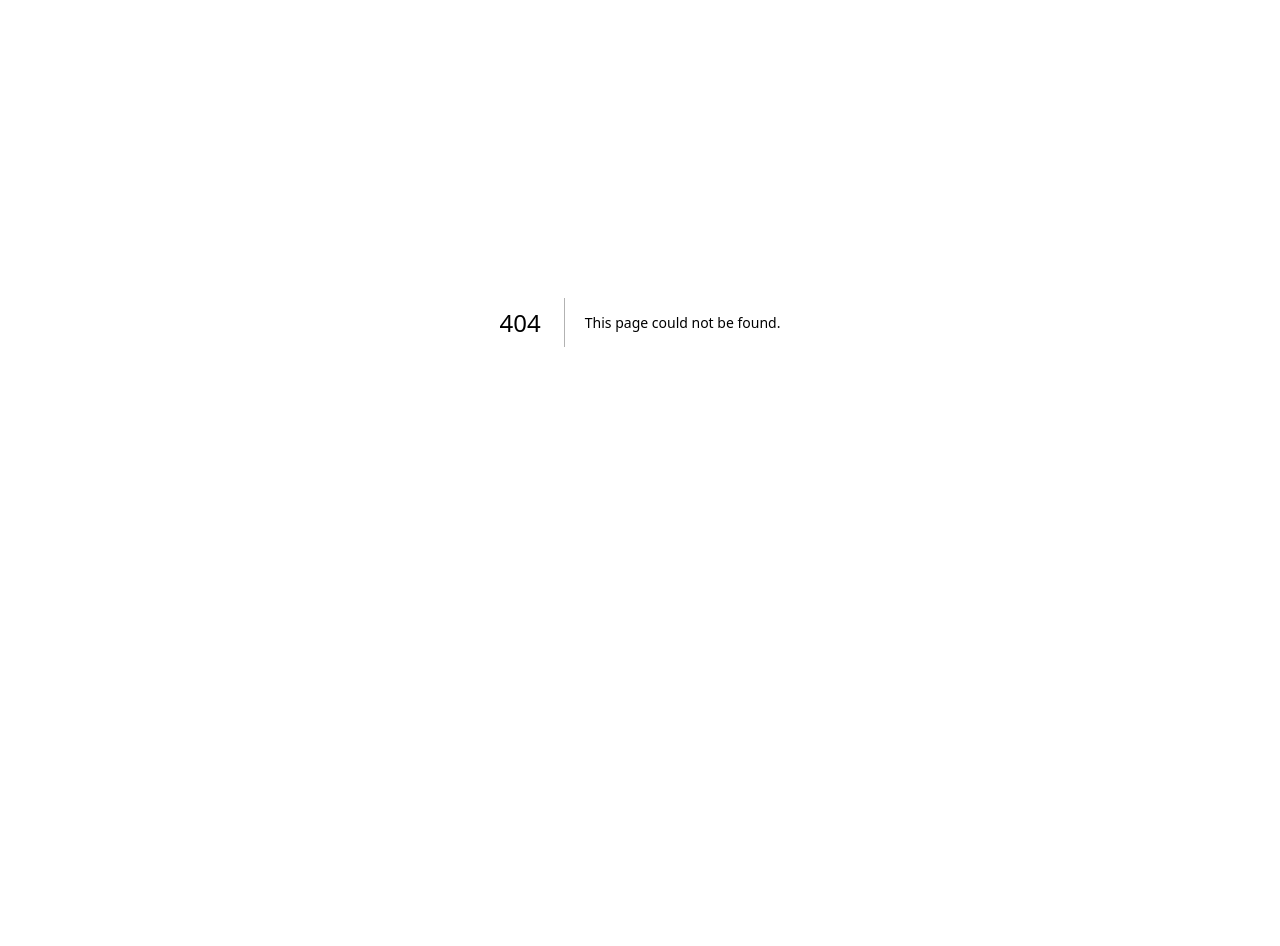
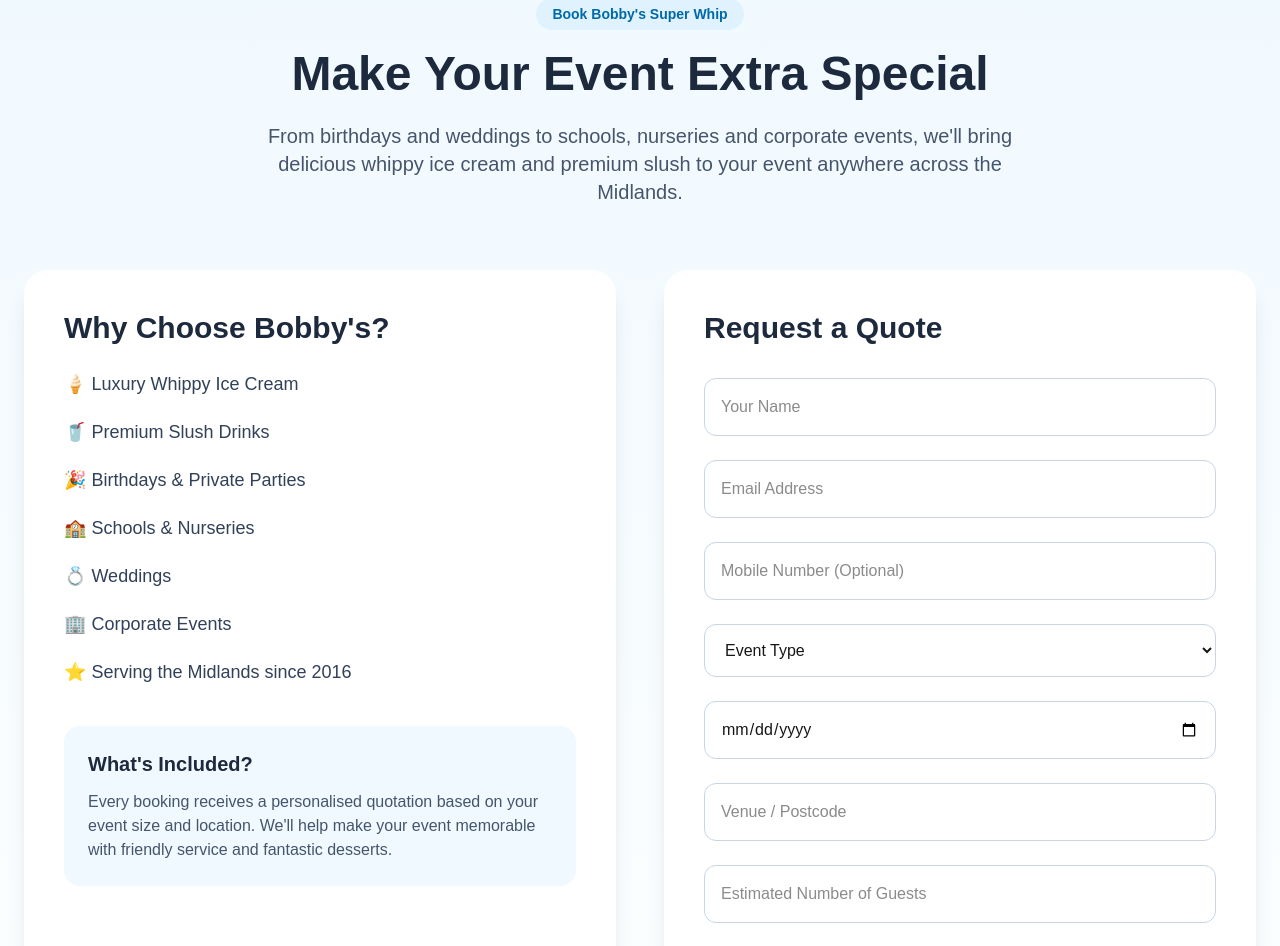
Before and after one commit to faiz7957/bobbyssuperwhip, a Next.js app: page /book in a window 1280 px wide. Before the commit this address had no page. Shown: the part 78-1024 px from the top of the page. Before the commit the page ends 800 px from the top, so only its background shows below. Built offline with nearby package versions, Linux system fonts and the light colour scheme.

Commit message:
Add booking page and verify Resend domain

```diff
--- /dev/null
+++ b/app/book/page.tsx
@@ -0,0 +1,123 @@
+export default function BookPage() {
+  return (
+    <main className="min-h-screen bg-gradient-to-b from-sky-50 to-white">
+      <section className="mx-auto max-w-7xl px-6 py-20">
+        <div className="mb-16 text-center">
+          <span className="rounded-full bg-sky-100 px-4 py-2 text-sm font-semibold text-sky-700">
+            Book Bobby&apos;s Super Whip
+          </span>
+
+          <h1 className="mt-6 text-5xl font-bold text-slate-800">
+            Make Your Event Extra Special
+          </h1>
+
+          <p className="mx-auto mt-6 max-w-3xl text-xl text-slate-600">
+            From birthdays and weddings to schools, nurseries and corporate
+            events, we'll bring delicious whippy ice cream and premium slush to
+            your event anywhere across the Midlands.
+          </p>
+        </div>
+
+        <div className="grid gap-12 lg:grid-cols-2">
+          {/* Left */}
+          <div className="rounded-3xl bg-white p-10 shadow-xl">
+            <h2 className="mb-6 text-3xl font-bold text-slate-800">
+              Why Choose Bobby's?
+            </h2>
+
+            <ul className="space-y-5 text-lg text-slate-700">
+              <li>🍦 Luxury Whippy Ice Cream</li>
+              <li>🥤 Premium Slush Drinks</li>
+              <li>🎉 Birthdays & Private Parties</li>
+              <li>🏫 Schools & Nurseries</li>
+              <li>💍 Weddings</li>
+              <li>🏢 Corporate Events</li>
+              <li>⭐ Serving the Midlands since 2016</li>
+            </ul>
+
+            <div className="mt-10 rounded-2xl bg-sky-50 p-6">
+              <h3 className="mb-3 text-xl font-bold text-slate-800">
+                What's Included?
+              </h3>
+
+              <p className="text-slate-600">
+                Every booking receives a personalised quotation based on your
+                event size and location. We'll help make your event memorable
+                with friendly service and fantastic desserts.
+              </p>
+            </div>
+          </div>
+
+          {/* Right */}
+          <div className="rounded-3xl bg-white p-10 shadow-xl">
+            <h2 className="mb-8 text-3xl font-bold text-slate-800">
+              Request a Quote
+            </h2>
+
+            <form className="space-y-6">
+              <input
+                type="text"
+                placeholder="Your Name"
+                className="w-full rounded-xl border border-slate-300 p-4 focus:border-sky-500 focus:outline-none"
+              />
+
+              <input
+                type="email"
+                placeholder="Email Address"
+                className="w-full rounded-xl border border-slate-300 p-4 focus:border-sky-500 focus:outline-none"
+              />
+
+              <input
+                type="tel"
+                placeholder="Mobile Number (Optional)"
+                className="w-full rounded-xl border border-slate-300 p-4 focus:border-sky-500 focus:outline-none"
+              />
+
+              <select className="w-full rounded-xl border border-slate-300 p-4 focus:border-sky-500 focus:outline-none">
+                <option>Event Type</option>
+                <option>Birthday Party</option>
+                <option>Wedding</option>
+                <option>School</option>
+                <option>Nursery</option>
+                <option>Corporate Event</option>
+                <option>Sports Club</option>
+                <option>Festival</option>
+                <option>Other</option>
+              </select>
+
+              <input
+                type="date"
+                className="w-full rounded-xl border border-slate-300 p-4 focus:border-sky-500 focus:outline-none"
+              />
+
+              <input
+                type="text"
+                placeholder="Venue / Postcode"
+                className="w-full rounded-xl border border-slate-300 p-4 focus:border-sky-500 focus:outline-none"
+              />
+
+              <input
+                type="number"
+                placeholder="Estimated Number of Guests"
+                className="w-full rounded-xl border border-slate-300 p-4 focus:border-sky-500 focus:outline-none"
+              />
+
+              <textarea
+                rows={5}
+                placeholder="Tell us about your event..."
+                className="w-full rounded-xl border border-slate-300 p-4 focus:border-sky-500 focus:outline-none"
+              />
+
+              <button
+                type="submit"
+                className="w-full rounded-xl bg-sky-600 py-4 text-lg font-bold text-white transition hover:bg-sky-700"
+              >
+                Request a Quote
+              </button>
+            </form>
+          </div>
+        </div>
+      </section>
+    </main>
+  );
+}
--- a/components/Hero.tsx
+++ b/components/Hero.tsx
@@ -1,6 +1,7 @@
 "use client";
 
 import Image from "next/image";
+import Link from "next/link";
 
 export default function Hero() {
   return (
@@ -15,31 +16,40 @@ export default function Hero() {
 
       <div className="absolute inset-0 bg-gradient-to-r from-sky-950/30 via-sky-900/5 to-transparent" />
 
-      <div className="relative z-10 flex min-h-[100svh] max-w-7xl items-center pl0-20 pr-10 py-24">
+      <div className="relative z-10 flex min-h-[100svh] max-w-7xl items-center pl-20 pr-10 py-24">
         <div className="w-full max-w-sm rounded-3xl border border-white/10 bg-slate-900/10 p-8 backdrop-blur-sm shadow-lg">
           <span className="inline-flex rounded-full bg-sky-500 px-4 py-2 text-sm font-semibold text-white">
             🍦 Serving the Midlands since 2016
           </span>
 
-          <h1 className="mt-6 text-5xl md:text-7xl font-black leading-none text-white">
+          <h1 className="mt-6 text-5xl font-black leading-none text-white md:text-7xl">
             Bobby&apos;s
             <span className="block text-yellow-300">Super Whip</span>
           </h1>
 
           <p className="mt-5 text-2xl font-bold text-white">
-            It&apos;s Not A Dream,<br />
+            It&apos;s Not A Dream,
+            <br />
             It&apos;s Bobby&apos;s Ice Cream!
           </p>
 
           <p className="mt-5 text-lg text-white/95">
-            Premium whipped ice cream, delicious slush, sundaes and event catering across Walsall and the Midlands.
+            Premium whipped ice cream, delicious slush, sundaes and event
+            catering across Walsall and the Midlands.
           </p>
 
           <div className="mt-8 flex flex-col gap-4 sm:flex-row">
-            <a href="#events" className="rounded-xl bg-yellow-400 px-8 py-4 text-center font-bold text-slate-900 hover:bg-yellow-300 transition">
+            <Link
+              href="/book"
+              className="rounded-xl bg-yellow-400 px-8 py-4 text-center font-bold text-slate-900 transition hover:bg-yellow-300"
+            >
               Book an Event
-            </a>
-            <a href="#treats" className="rounded-xl border-2 border-white px-8 py-4 text-center font-semibold text-white hover:bg-white hover:text-slate-900 transition">
+            </Link>
+
+            <a
+              href="/#treats"
+              className="rounded-xl border-2 border-white px-8 py-4 text-center font-semibold text-white transition hover:bg-white hover:text-slate-900"
+            >
               View Our Treats
             </a>
           </div>
--- a/components/Navbar.tsx
+++ b/components/Navbar.tsx
@@ -1,33 +1,43 @@
 "use client";
 
 import { useState } from "react";
+import Link from "next/link";
 
 export default function Navbar() {
   const [open, setOpen] = useState(false);
 
   return (
-    <header className="fixed top-0 left-0 right-0 z-50 bg-white/90 backdrop-blur-md border-b border-white/20 shadow-sm z-50">
+    <header className="fixed top-0 left-0 right-0 z-50 border-b border-white/20 bg-white/90 shadow-sm backdrop-blur-md">
       <div className="mx-auto flex max-w-7xl items-center justify-between px-6 py-4">
-        <a href="#" className="text-2xl font-extrabold text-blue-700 tracking-tight">
+        <Link
+          href="/"
+          className="text-2xl font-extrabold tracking-tight text-blue-700"
+        >
           Bobby&apos;s <span className="text-yellow-400">Super Whip</span>
-        </a>
+        </Link>
 
-        <nav className="hidden md:flex items-center gap-8 font-semibold text-slate-700">
-          <a href="#">Home</a>
-          <a href="#gallery">Gallery</a>
-          <a href="#booking">Book Us</a>
-          <a href="#contact">Contact</a>
-          <a
-            href="#booking"
+        <nav className="hidden items-center gap-8 font-semibold text-slate-700 md:flex">
+          <Link href="/">Home</Link>
+
+          <a href="/#treats">Treats</a>
+
+          <a href="/#gallery">Gallery</a>
+
+          <a href="/#events">Events</a>
+
+          <a href="/#contact">Contact</a>
+
+          <Link
+            href="/book"
             className="rounded-full bg-yellow-400 px-5 py-2 text-slate-900 transition hover:bg-yellow-300"
           >
             Book Now
-          </a>
+          </Link>
         </nav>
 
         <button
           onClick={() => setOpen(!open)}
-          className="md:hidden text-3xl"
+          className="text-3xl md:hidden"
           aria-label="Toggle menu"
         >
           ☰
@@ -35,18 +45,54 @@ export default function Navbar() {
       </div>
 
       {open && (
-        <div className="md:hidden bg-white border-t shadow-lg">
-          <a className="block px-6 py-4 border-b" href="#" onClick={() => setOpen(false)}>Home</a>
-          <a className="block px-6 py-4 border-b" href="#gallery" onClick={() => setOpen(false)}>Gallery</a>
-          <a className="block px-6 py-4 border-b" href="#booking" onClick={() => setOpen(false)}>Book Us</a>
-          <a className="block px-6 py-4 border-b" href="#contact" onClick={() => setOpen(false)}>Contact</a>
+        <div className="border-t bg-white shadow-lg md:hidden">
+          <Link
+            className="block border-b px-6 py-4"
+            href="/"
+            onClick={() => setOpen(false)}
+          >
+            Home
+          </Link>
+
           <a
-            className="block m-4 rounded-full bg-yellow-400 px-6 py-3 text-center font-semibold text-slate-900"
-            href="#booking"
+            className="block border-b px-6 py-4"
+            href="/#treats"
+            onClick={() => setOpen(false)}
+          >
+            Treats
+          </a>
+
+          <a
+            className="block border-b px-6 py-4"
+            href="/#gallery"
+            onClick={() => setOpen(false)}
+          >
+            Gallery
+          </a>
+
+          <a
+            className="block border-b px-6 py-4"
+            href="/#events"
+            onClick={() => setOpen(false)}
+          >
+            Events
+          </a>
+
+          <a
+            className="block border-b px-6 py-4"
+            href="/#contact"
+            onClick={() => setOpen(false)}
+          >
+            Contact
+          </a>
+
+          <Link
+            className="m-4 block rounded-full bg-yellow-400 px-6 py-3 text-center font-semibold text-slate-900 transition hover:bg-yellow-300"
+            href="/book"
             onClick={() => setOpen(false)}
           >
             Book Now
-          </a>
+          </Link>
         </div>
       )}
     </header>
```
